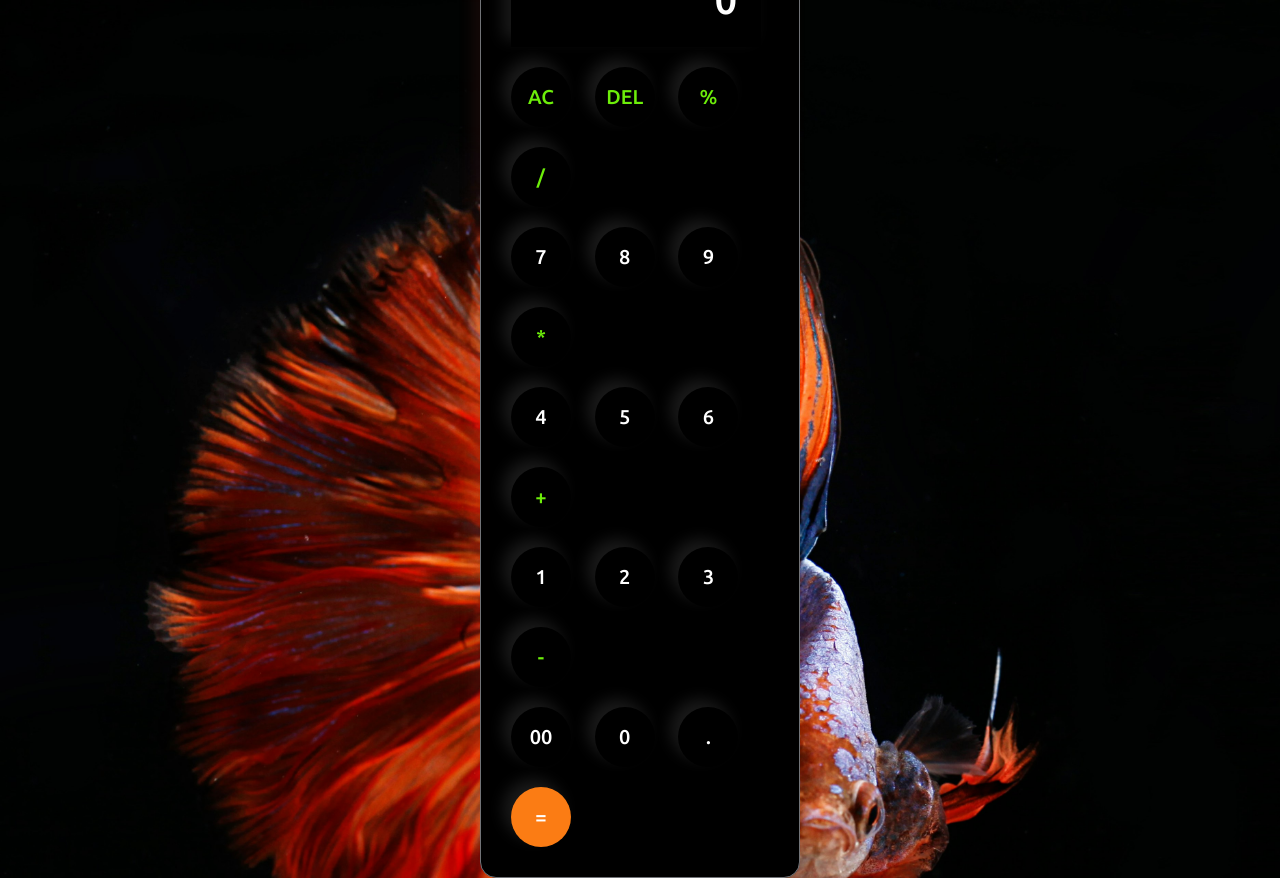
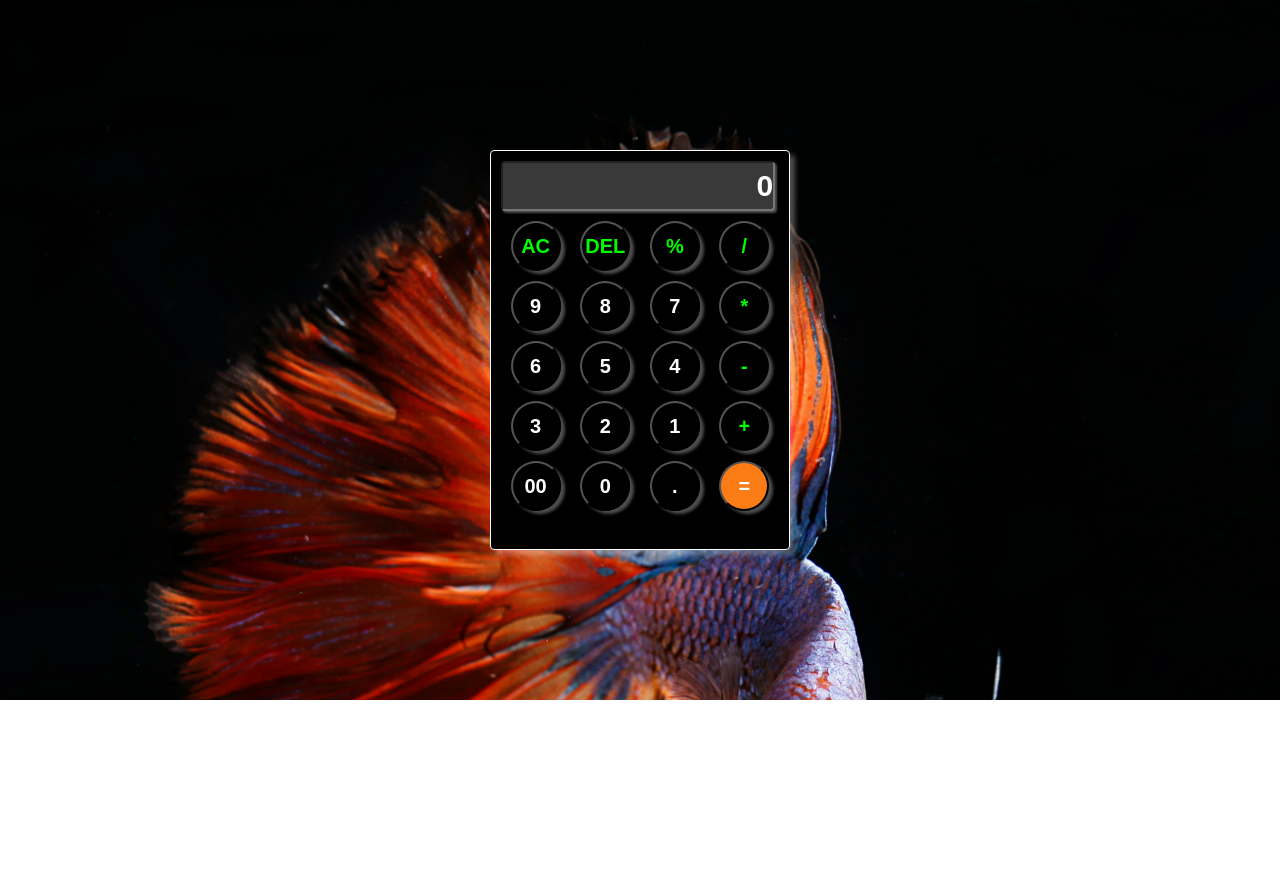
Before and after one commit to nileshkumaryadav1/Caculator-html-css-only, a plain HTML site: page index.html in a window 1280 px wide. After the commit the page ends 800 px from the top, so only its background shows below. Drawn offline with Linux system fonts and the light colour scheme.

Commit message:
Add files via upload

```diff
--- a/index.html
+++ b/index.html
@@ -3,51 +3,51 @@
   <head>
     <meta charset="UTF-8" />
     <meta name="viewport" content="width=device-width, initial-scale=1.0" />
-    <title>Calculator - by Nilesh</title>
+    <title>Calculator by myself</title>
     <link rel="stylesheet" href="style.css" />
   </head>
   <body>
+    <div class="calculator">
+      <div class="calpanel">
+        <input class="inputarea" type="text" placeholder="0" />
 
-    <div class="calculator">
-      <input type="text" placeholder="0" id="inputbox">
-      <div>
-        <button class="operator">AC</button>
-        <button class="operator">DEL</button>
-        <button class="operator">%</button>
-        <button class="operator">/</button>
-      </div>
+        <div class="btndiv">
+          <div class="btnone btn">
+            <button class="operator high">AC</button>
+            <button class="operator high">DEL</button>
+            <button class="operator high">%</button>
+            <button class="operator high">/</button>
+          </div>
 
-      <div>
-        <button>7</button>
-        <button>8</button>
-        <button>9</button>
-        <button class="operator">*</button>
-      </div>
+          <div class="btntwo btn">
+            <button class="operator">9</button>
+            <button class="operator">8</button>
+            <button class="operator">7</button>
+            <button class="operator high">*</button>
+          </div>
 
-      <div>
-        <button>4</button>
-        <button>5</button>
-        <button>6</button>
-        <button class="operator">+</button>
-      </div>
+          <div class="btnthree btn">
+            <button class="operator">6</button>
+            <button class="operator">5</button>
+            <button class="operator">4</button>
+            <button class="operator high">-</button>
+          </div>
 
-      <div>
-        <button>1</button>
-        <button>2</button>
-        <button>3</button>
-        <button class="operator">-</button>
-      </div>
+          <div class="btnfour btn">
+            <button class="operator">3</button>
+            <button class="operator">2</button>
+            <button class="operator">1</button>
+            <button class="operator high">+</button>
+          </div>
 
-      <div>
-        <button>00</button>
-        <button>0</button>
-        <button>.</button>
-        <button class="equalbtn">=</button>
+          <div class="btnfive btn">
+            <button class="operator">00</button>
+            <button class="operator">0</button>
+            <button class="operator">.</button>
+            <button class="operator highfi">=</button>
+          </div>
+        </div>
       </div>
     </div>
-
-
-
-  <script src="script.js"></script>
   </body>
 </html>
--- a/style.css
+++ b/style.css
@@ -1,70 +1,67 @@
-
-@import url('https://fonts.googleapis.com/css2?family=Ubuntu:ital,wght@0,300;0,400;0,500;0,700;1,300;1,400;1,500;1,700&display=swap');
-
-
 *{
+    box-sizing: border-box;
     padding: 0;
     margin: 0;
-    box-sizing: border-box;
-    font-family: "Ubuntu", sans-serif;
-    font-weight: 500;
-    font-style: normal;
+    font-family: sans-serif;
+    font-weight: 600;
 }
 
-body{
+.calculator{
     width: 100%;
-    height: 100vh;
-    background-image: url("fish.jpg");
-    background-size: cover;
+    height: 700px;
     display: flex;
     justify-content: center;
     align-items: center;
-    background-color: black;
+    background-image: url("fish.jpg");
+    background-size: cover;
 }
 
-.calculator{
-    width: 25%;
-    border: 1px solid #717377;
-    padding: 20px;
-    border-radius: 16px;
-    background:black;
-    box-shadow: -8px -8px 15px rgba(206, 71, 71, 0.1);
+.calpanel{
+    width: 300px;
+    height: 400px;
+    border: 0.7px solid white;
+    border-radius: 4px;
+    background-color:black;
+    box-shadow: 5px 5px 5px rgba(255, 255, 255, 0.303);
 }
 
-input{
-    width: 90%;
-    border: none;
-    padding: 24px;
+.inputarea{
+    width: 92%;
+    height: 50px;
+    text-align: right;
     margin: 10px;
-    background: transparent;
-    box-shadow: -8px -8px 15px rgba(255, 255, 255, 0.1);
-    font-size: 40px;
-    text-align: right;
-    cursor: pointer;
+    border-radius: 4px;
+    background-color: rgb(57, 57, 57);
+    color: white;
+    font-size: 30px;
+    box-shadow: 2px 2px 2px rgba(255, 255, 255, 0.303);
 }
 
 input::placeholder{
     color: white;
 }
-
-button{
-    border: none;
-    width: 60px;
-    height: 60px;
-    margin: 10px;
+.btn{
+    display: flex;
+    justify-content: space-evenly;
+}
+.operator{
+    height: 50px;
+    width: 50px;
+    margin-bottom: 10px;
+    color: white;
     border-radius: 50%;
+    font-size: 20px;
+    box-shadow: 4px 3px 3px rgba(255, 255, 255, 0.303);
     background: transparent;
-    color: white;
-    font-size: 20px;
-    box-shadow: -8px -8px 15px rgba(255, 255, 255, 0.1);
     cursor: pointer;
 }
 
-
-.equalbtn{
-    background-color: #fb7c14;
+.high{
+    background-color: black;
+    color: rgb(0, 255, 0);
 }
 
-.operator{
-    color: #6dee0a;
+.highfi{
+    background-color: #fb7c14;
+    color: white;
 }
```
